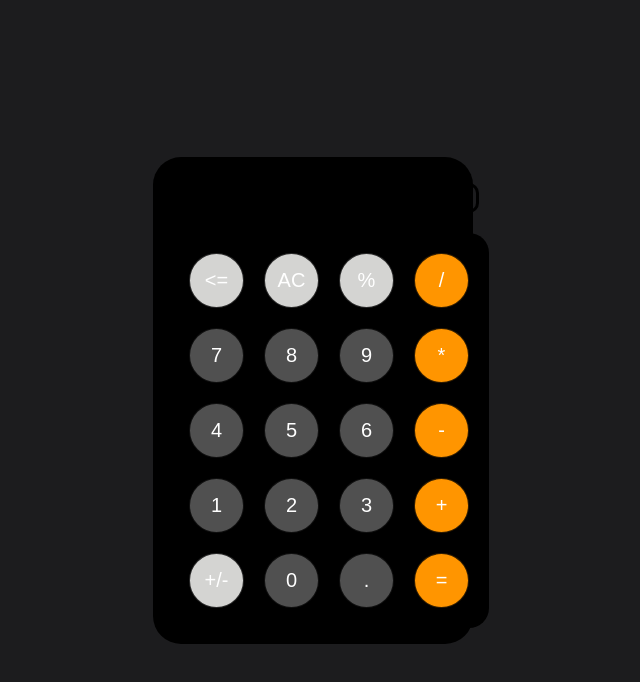
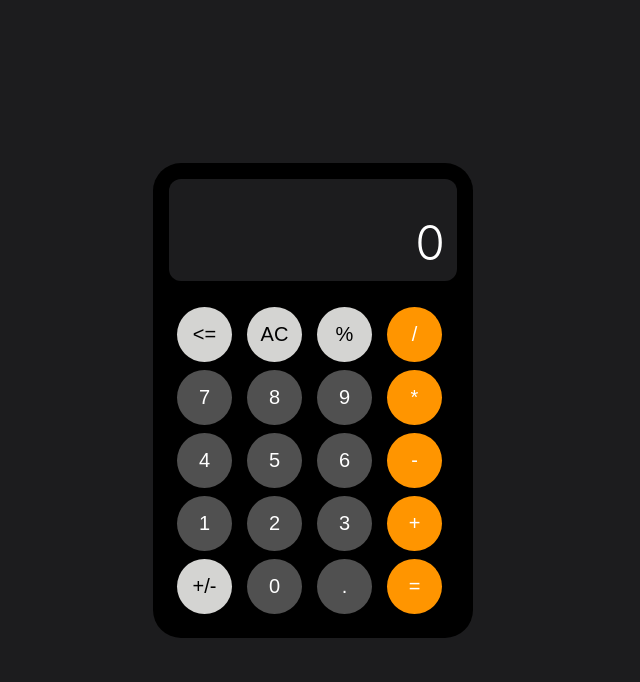
Before and after one commit to derekm28/Calculator, a React (Create React App) app: page / in a window 1280 px wide. Shown: the top 682 px of the page, without its empty margins (327-967 px from the left). Built offline with nearby package versions, Linux system fonts and the light colour scheme.

Commit message:
added styling to buttons, display and calc container

```diff
--- a/src/components/button.css
+++ b/src/components/button.css
@@ -22,23 +22,26 @@
     background-color: #D4D4D2;
     border-radius: 50%;
     display: inline-block;
-    color: white;
+    color: #000000;
 }
 
 .grid-container {
     display: grid;
-    grid-template-columns: auto auto auto auto;
-    background-color: black;
-    padding: 10px;
-    justify-content: center;
+    grid-template-columns: repeat(4, 1fr);
+    gap: 8px;
+    width: 100%;
+    box-sizing: border-box;
+    background-color: #000000;
+    padding: 8px;
     border-radius: 20px;
 }
 
 .grid-item {
-    border: 1px solid rgba(0, 0, 0, 0.8);
+    border: none;
     font-size: 20px;
     text-align: center;
-    margin: 10px;
+    margin: 0px;
+    cursor: pointer;
 }
 
 .twoItemButton {
--- a/src/components/calculator.css
+++ b/src/components/calculator.css
@@ -19,11 +19,32 @@ body {
 }
 
 .displayContainer {
-    text-align: center;
-    border: 1rem;
-    border-style: solid;
-    border-width: medium;
-    border-radius: 10px;
-    margin: 10px;
-    font-size: larger;
+    min-height: 96px;
+    padding: 16px 12px 12px;
+    box-sizing: border-box;
+    display: flex;
+    flex-direction: column;
+    justify-content: flex-end;
+    align-items: flex-end;
+    overflow: hidden;
+    color: white;
+    background-color: #1c1c1e;
+    border-radius: 12px;
+    margin: 0 0 8px;
 }
+
+.equation {
+    min-height: 22px;
+    color: #8e8e93;
+    font-size: 16px;
+    line-height: 22px;
+    text-align: right;
+}
+
+.result {
+    color: #ffffff;
+    font-size: 48px;
+    font-weight: 300;
+    line-height: 52px;
+    text-align: right;
+}
--- a/src/components/calculator.js
+++ b/src/components/calculator.js
@@ -36,12 +36,20 @@ export default function Calculator() {
   ];
   // TODO: add state for previous value
 
-  const calculateResult = () => {
+  const calculateResult = (symbol) => {
     let tempResult = displayValue;
+
+    if (["+", "-", "*", "/"].includes(symbol)) {
+      setPreviousValue(displayValue);
+      setMathSymbol(symbol);
+      setEquation(`${displayValue} ${symbol}`);
+      setIsEnteringNextValue(true);
+      return;
+    }
 
     // calculate result of prevValue and action
     // TODO: add missing cases
-    switch (mathSymbol) {
+    switch (symbol) {
       case "AC":
         setDisplayValue('0');
         setPreviousValue('0');
@@ -60,6 +68,10 @@ export default function Calculator() {
         setPreviousValue(tempResult);
         break;
 
+            case "/":
+            tempResult = division(previousValue, displayValue);
+            break;
+
             case "-":
             tempResult = subtraction(previousValue, displayValue);
             break;
@@ -72,15 +84,31 @@ export default function Calculator() {
         tempResult = addition(previousValue, displayValue);
         break;
 
-      case "-":
-        tempResult = subtraction(previousValue, parseFloat(displayValue));
-        setDisplayValue(displayValue);
-        setPreviousValue(tempResult);
-        break;
+      case "=":
+        switch (mathSymbol){
+            case "+":
+            tempResult = addition(previousValue, displayValue);
+            break;
 
-      case "=":
-        setDisplayValue(tempResult);
-        setPreviousValue(tempResult);
+            case "-":
+            tempResult = subtraction(previousValue, displayValue);
+            break;
+
+            case "*":
+            tempResult = multiply(previousValue, displayValue);
+            break;
+
+            case "/":
+            tempResult = division(previousValue, displayValue);
+            break;
+
+            default:
+              break;
+        }
+
+        setEquation(`${equation} ${displayValue} =`);
+        setMathSymbol(null);
+        setIsEnteringNextValue(true);
         break;
 
       default:
--- a/src/components/display.js
+++ b/src/components/display.js
@@ -3,8 +3,8 @@ export default function Display(props) {
 
   return (
     <div>
-      <div>{props.equation}</div>
-      <div>{props.displayValue || '0'}</div>
+      <div className="equation">{props.equation}</div>
+      <div className="result">{props.displayValue || '0'}</div>
     </div>
   );
 }
```
